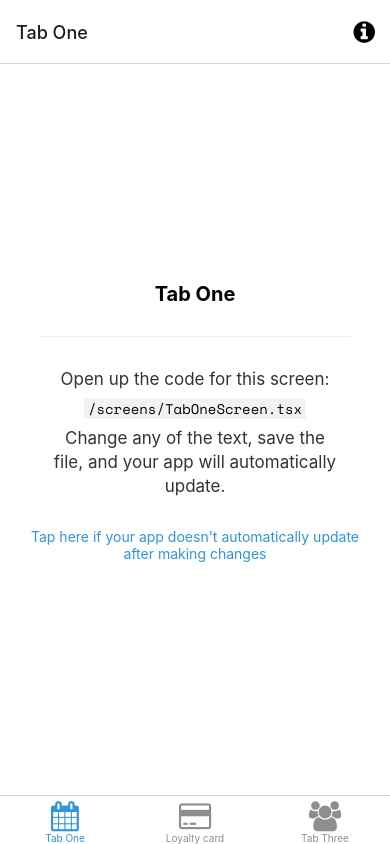
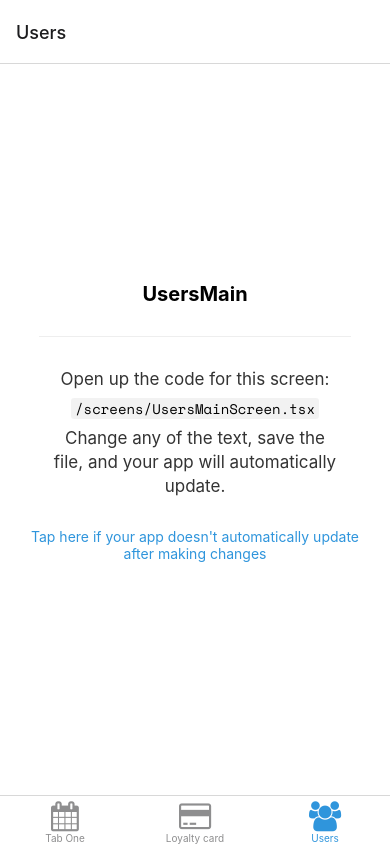
Before and after one commit to EwenBALOUIN/App_fidelity, a React Native app: screen /UsersMain in a window 390 px wide. Built offline with nearby package versions, Linux system fonts and the light colour scheme; what expo-linking would draw is missing.

Commit message:
✨ init users main tab

```diff
--- a/navigation/LinkingConfiguration.ts
+++ b/navigation/LinkingConfiguration.ts
@@ -25,9 +25,9 @@ const linking: LinkingOptions<RootStackParamList> = {
               LoyaltyCardMainScreen: 'loyalty card main',
             },
           },
-          TabThree: {
+          UsersMain: {
             screens: {
-              TabThreeScreen: 'three',
+              UsersMainScreen: 'users main',
             },
           },
         },
--- a/navigation/index.tsx
+++ b/navigation/index.tsx
@@ -15,7 +15,7 @@ import useColorScheme from '../hooks/useColorScheme';
 import ModalScreen from '../screens/ModalScreen';
 import NotFoundScreen from '../screens/NotFoundScreen';
 import TabOneScreen from '../screens/TabOneScreen';
-import TabThreeScreen from '../screens/TabThreeScreen';
+import UsersMainScreen from '../screens/UsersMainScreen';
 import LoyaltyCardMainScreen from '../screens/LoyaltyCardMainScreen';
 import { RootStackParamList, RootTabParamList, RootTabScreenProps } from '../types';
 import LinkingConfiguration from './LinkingConfiguration';
@@ -94,10 +94,10 @@ function BottomTabNavigator() {
         }}
       />
       <BottomTab.Screen
-        name="TabThree"
-        component={TabThreeScreen}
+        name="UsersMain"
+        component={UsersMainScreen}
         options={{
-          title: 'Tab Three',
+          title: 'Users',
           tabBarIcon: ({ color }) => <TabBarIcon name="users" color={color} />,
         }}
       />
--- a/screens/TabThreeScreen.tsx
+++ b/screens/UsersMainScreen.tsx
@@ -5,12 +5,12 @@ import EditScreenInfo from '../components/EditScreenInfo';
 import { Text, View } from '../components/Themed';
 import { RootTabScreenProps } from '../types';
 
-export default function TabThreeScreen({ navigation }: RootTabScreenProps<'TabThree'>) {
+export default function UsersMainScreen({ navigation }: RootTabScreenProps<'UsersMain'>) {
   return (
     <View style={styles.container}>
-      <Text style={styles.title}>Tab Three</Text>
+      <Text style={styles.title}>UsersMain</Text>
       <View style={styles.separator} lightColor="#eee" darkColor="rgba(255,255,255,0.1)" />
-      <EditScreenInfo path="/screens/TabThreeScreen.tsx" />
+      <EditScreenInfo path="/screens/UsersMainScreen.tsx" />
     </View>
   );
 }
--- a/types.tsx
+++ b/types.tsx
@@ -27,7 +27,7 @@ export type RootStackScreenProps<Screen extends keyof RootStackParamList> = Nati
 export type RootTabParamList = {
   TabOne: undefined;
   LoyaltyCardMain: undefined;
-  TabThree: undefined;
+  UsersMain: undefined;
 };
 
 export type RootTabScreenProps<Screen extends keyof RootTabParamList> = CompositeScreenProps<
```
